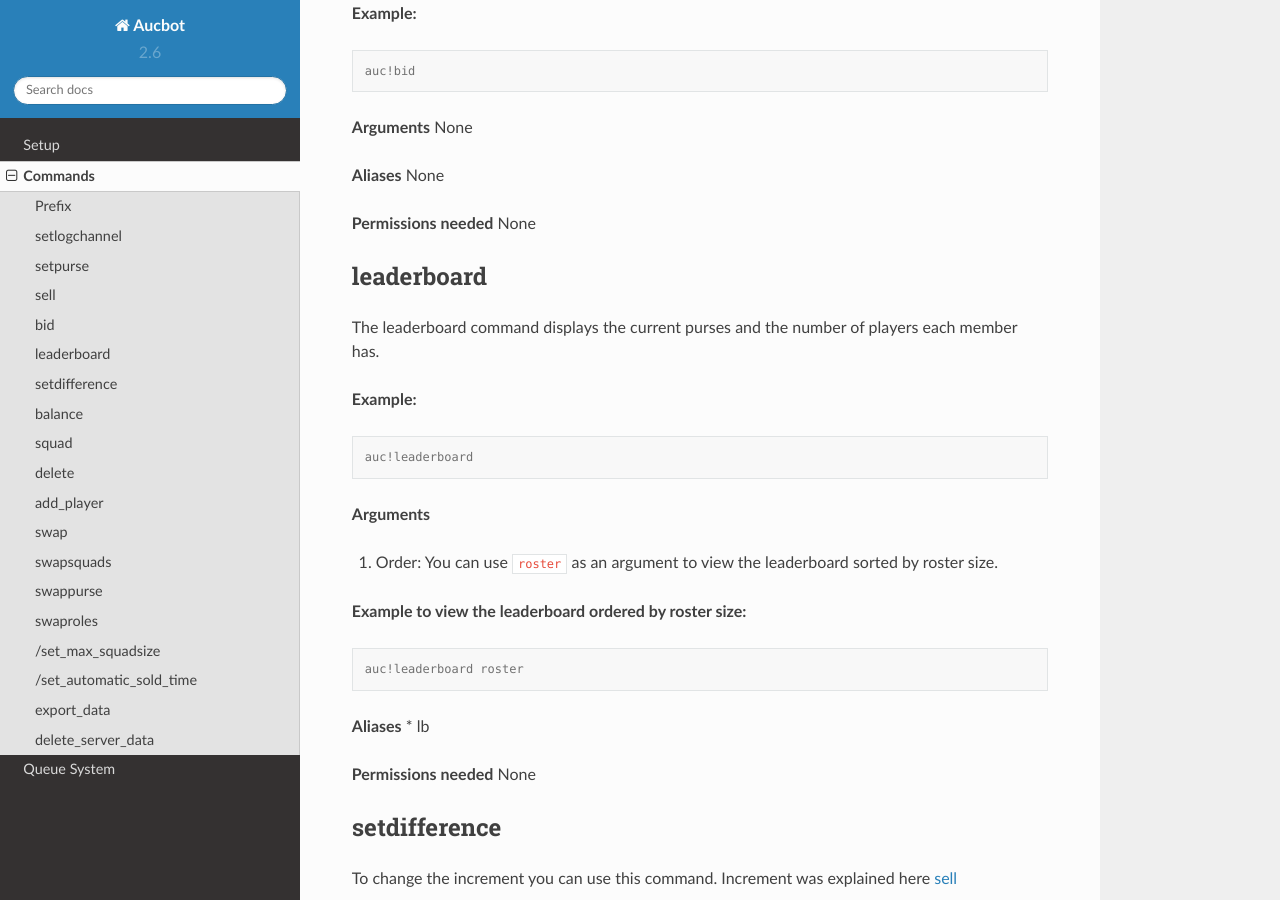
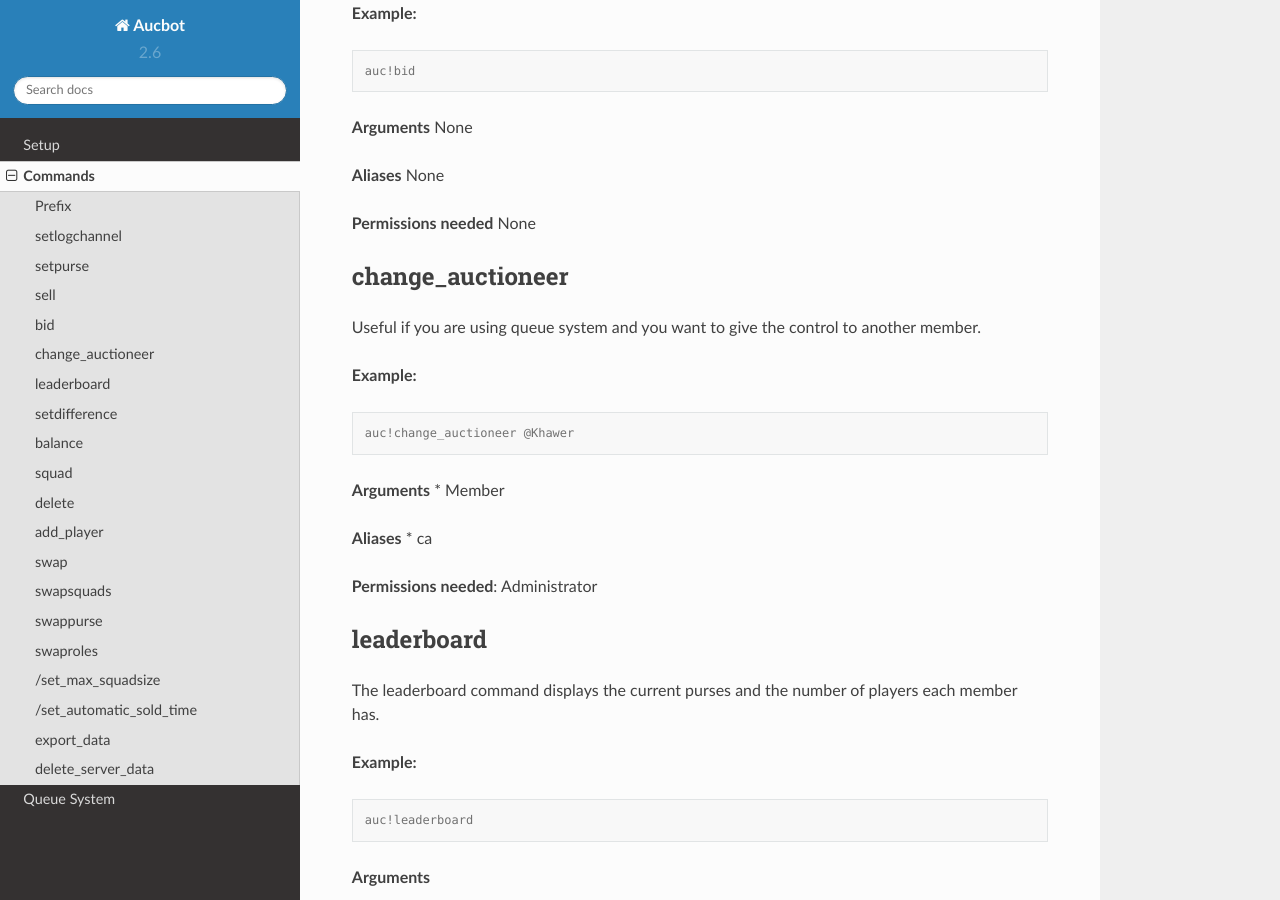
Before and after one commit to KhawerAbbas7/AucbotDocs, a Sphinx documentation site: the page built from docs/source/commands.rst, in a window 1280 px wide and 900 px high, scrolled down 3297 px. Built offline with Sphinx 7.4.7 and the Read the Docs theme 2.0.0, drawn with Linux system fonts in a browser that asks for light colours.

Commit message:
update docs/source/commands.rst

```diff
--- a/docs/source/commands.rst
+++ b/docs/source/commands.rst
@@ -151,6 +151,28 @@ None
 
 **Permissions needed**
 None
+
+.. _change_auctioneer:
+
+change_auctioneer
+------------------
+
+Useful if you are using queue system and you want to give the control to another member.
+
+**Example:**
+
+
+.. code-block:: console
+
+   auc!change_auctioneer @Khawer
+
+**Arguments**
+* Member
+
+**Aliases**
+* ca
+
+**Permissions needed**: Administrator
 
 .. _leaderboard:
 
```
